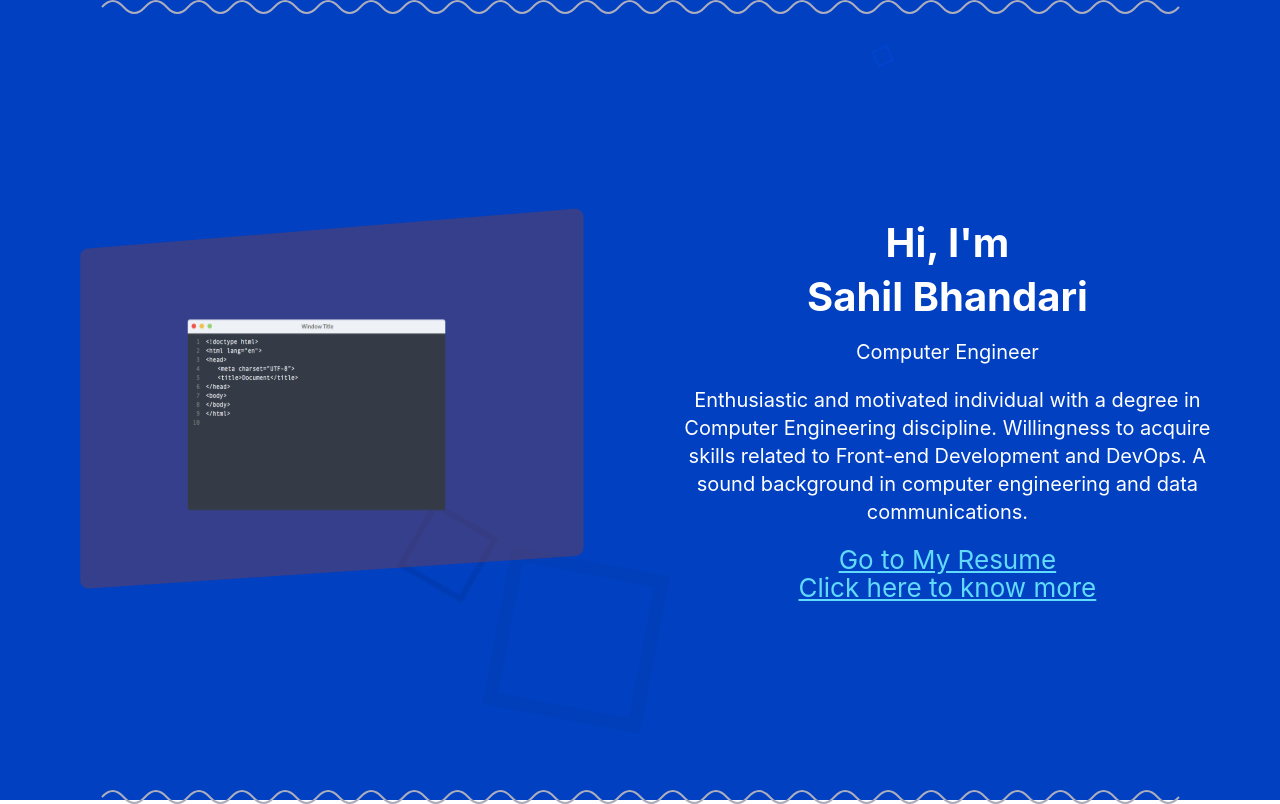
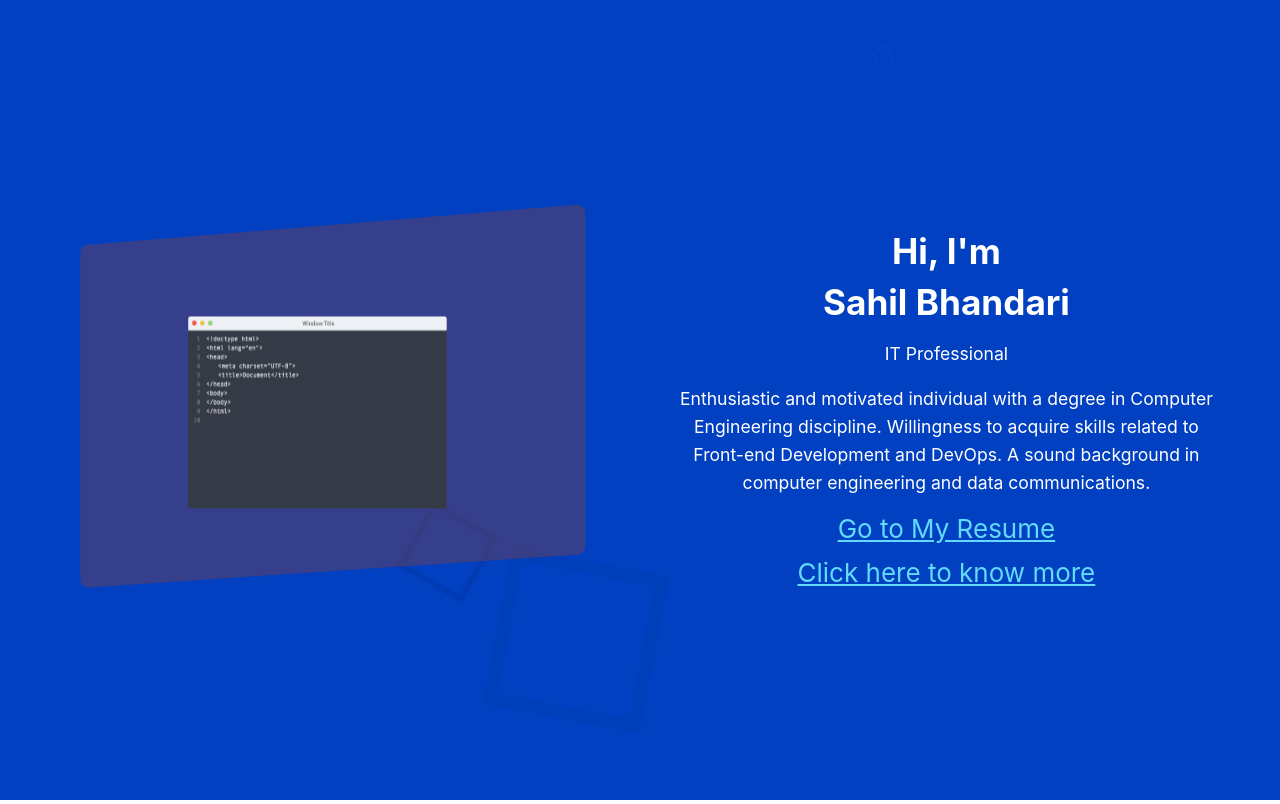
Before and after one commit to sahil-bhandari/aboutme, a React (Create React App) app: page / in a window 1280 px wide. Built offline with nearby package versions, Linux system fonts and the light colour scheme.

Commit message:
ui changes and text fixes

```diff
--- a/src/components/background/styles.css
+++ b/src/components/background/styles.css
@@ -12,7 +12,7 @@
 .background {
     position: fixed;
     width: 100vw;
-    height: 100vh;
+    height: 100%;
     top: 0;
     left: 0;
     margin: 0;
--- a/src/components/intro/index.js
+++ b/src/components/intro/index.js
@@ -1,25 +1,38 @@
-import { useState } from "react";
+import { useState, useEffect } from "react";
 
-import curveline from "../../assets/image/curveline.svg";
 import profile from "../../assets/image/profile.svg";
 import "./styles.css";
 
 export default function Intro() {
   const [loaded, setLoaded] = useState(true);
+  const [isDesktop, setisDesktop] = useState(true);
+
+  useEffect(() => {
+    const handleWindowResize = () => {
+      if(window.innerWidth>720){
+        setisDesktop(true);
+      }else{
+        setisDesktop(false);
+      }
+    };
+    window.addEventListener('resize', handleWindowResize);
+    return () => {
+      window.removeEventListener('resize', handleWindowResize);
+    };
+  });
 
   return (
     <>
       {loaded ? <div>Loading...</div> : null}
-      <img src={curveline} alt="curveline" />
-      <div id="home" className="overview">
-        <div className="cardview">
+      <div id="home" className={isDesktop ? "overviewdesktop" : "overviewmobile"}>
+        <div className={isDesktop ? "cardviewdesktop" : "cardviewmobile"}>
           <img src={profile} alt="profile" onLoad={() => setLoaded(false)} />
         </div>
-        <div className="cardview">
+        <div className={isDesktop ? "cardviewdesktop" : "cardviewmobile"}>
           <div>
             <h1>Hi, I'm</h1>
             <h1>Sahil Bhandari</h1>
-            <p>Computer Engineer</p>
+            <p>IT Professional</p>
             <p>
               Enthusiastic and motivated individual with a degree in Computer
               Engineering discipline. Willingness to acquire skills related to
@@ -47,7 +60,6 @@ export default function Intro() {
           </div>
         </div>
       </div>
-      <img src={curveline} alt="curveline" />
     </>
   );
 }
--- a/src/components/intro/styles.css
+++ b/src/components/intro/styles.css
@@ -1,10 +1,10 @@
-.overview {
+.overviewdesktop {
   position: relative;
   width: 97vw;
   height: 97vh;
   flex-direction: row;
   justify-content: center;
-  gap: 1.25rem;
+  gap: 1rem;
   align-items: center;
   display: flex;
   box-sizing: border-box;
@@ -14,15 +14,41 @@
   padding-left: 1rem;
   padding-right: 1rem;
 }
+.overviewmobile {
+  position: relative;
+  width: 97vw;
+  flex-direction: column;
+  justify-content: center;
+  gap: 1rem;
+  align-items: center;
+  display: flex;
+  box-sizing: border-box;
+  border-width: 0;
+  border-style: solid;
+  border-color: #e5e7eb;
+  padding-left: 0.25rem;
+  padding-right: 0.25rem;
+}
 
-.cardview {
+.cardviewdesktop {
   padding: 1rem;
   width: 50%;
   max-height: 100%;
   tab-size: 4;
   line-height: inherit;
   margin: 7px;
-  font-size: 1.25rem;
+  font-size: 1.1rem;
+  line-height: 1.75rem;
+}
+
+.cardviewmobile {
+  padding: 1rem;
+  width: 90%;
+  max-height: 100%;
+  tab-size: 4;
+  line-height: inherit;
+  margin: 7px;
+  font-size: 1rem;
   line-height: 1.75rem;
 }
 
@@ -32,5 +58,6 @@
   align-items: center;
   justify-content: center;
   font-size: calc(10px + 2vmin);
+  gap: 1rem;
   color: white;
 }
```
Also changed, not shown: 1 other file (tests, documents, lock files or other folders).
